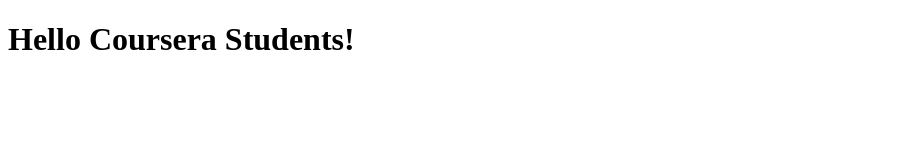
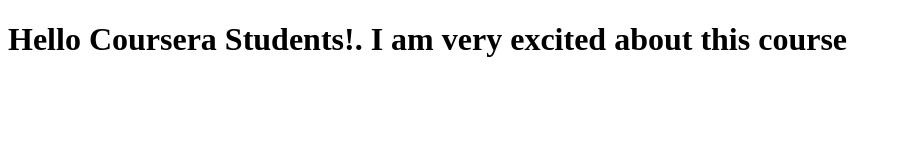
Before and after one commit to Purnima14/Coursera-Test, a plain HTML site: page index.html in a window 1280 px wide. Shown: the whole page, without its empty margins (0-902 px from the left). Drawn offline with Linux system fonts and the light colour scheme.

Commit message:
New version of web file

```diff
--- a/index.html
+++ b/index.html
@@ -5,6 +5,6 @@
     <title>Hello Coursera</title>
   </head>
   <body>
-    <h1> Hello Coursera Students!</h1>
+    <h1> Hello Coursera Students!. I am very excited about this course</h1>
   </body>
 </html>
```
